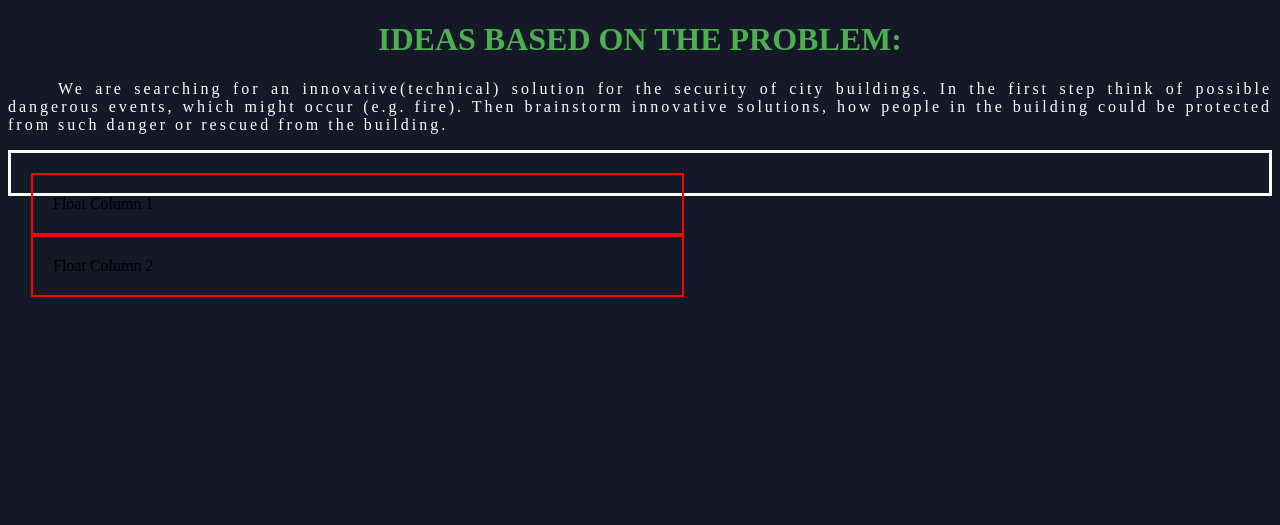
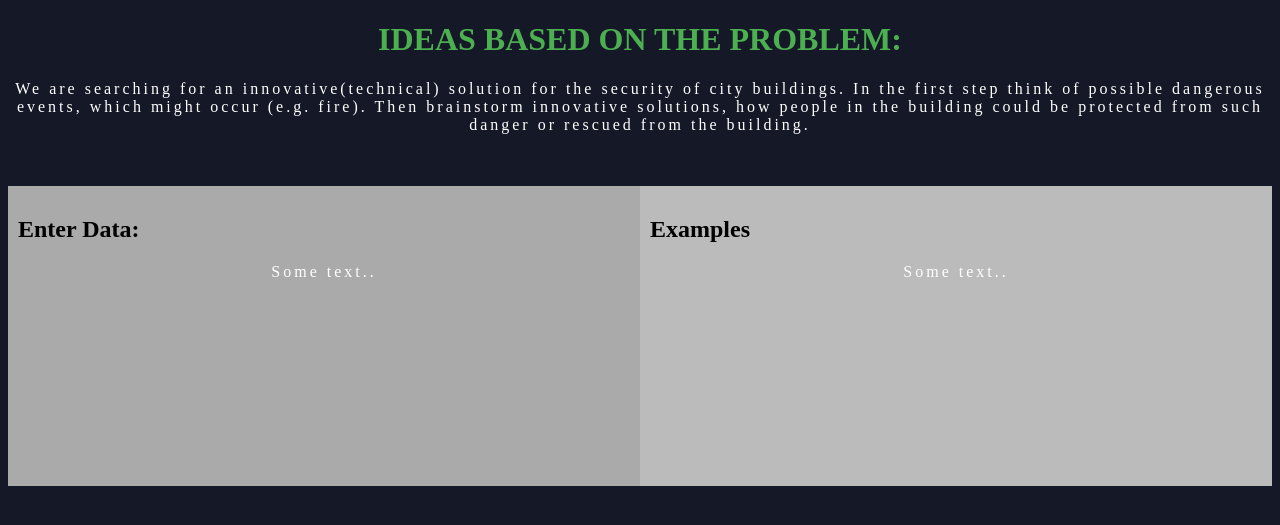
Before and after one commit to teiadom/ideasubmission, a Flask app: page / in a window 1280 px wide. Shown: the top 525 px of the page. Run offline with Flask 2, Linux system fonts and the light colour scheme.

Commit message:
changed html

```diff
--- a/flask_qa/templates/home1.html
+++ b/flask_qa/templates/home1.html
@@ -4,10 +4,28 @@
     <title>Ideas</title>
 <meta name="viewport" content="width=device-width, initial-scale=1">
 <style>
+* {
+  box-sizing: border-box;
+}
+
+/* Create two equal columns that floats next to each other */
+.column {
+  float: left;
+  width: 50%;
+  padding: 10px;
+  height: 300px; /* Should be removed. Only for demonstration */
+}
+
+/* Clear floats after the columns */
+.row:after {
+  content: "";
+  display: table;
+  clear: both;
+}
 
 /* Responsive layout - makes the two columns stack on top of each other instead of next to each other */
 @media screen and (max-width: 600px) {
-  .float-container {
+  .column {
     width: 100%;
   }
 }
@@ -28,45 +46,33 @@ h1 {
 }
 
 p {
-  text-indent: 50px;
-  text-align: justify;
+  text-indent: 0px;
+  text-align: center;
   letter-spacing: 3px;
   color:white;
 }
 
-.float-container {
-    border: 3px solid #fff;
-    padding: 20px;
-}
-
-.float-child {
-    width: 50%;
-    float: left;
-    padding: 20px;
-    border: 2px solid red;
-}
-
 </style>
 </head>
-<body>
+
 <div id="instruction">
   <h1>Ideas Based on the Problem:</h1>
   <p>We are searching for an innovative(technical) solution for the security of city buildings.
-            In the first step think of possible dangerous events, which might occur (e.g. fire).
+      In the first step think of possible dangerous events, which might occur (e.g. fire).
             Then brainstorm innovative solutions, how people in the building could be protected from such danger or
             rescued from the building.</p>
 </div>
-
-<div class="float-container">
-
-  <div class="float-child">
-    <div class="green">Float Column 1</div>
+<br>
+<br>
+<div class="row">
+  <div class="column" style="background-color:#aaa;">
+    <h2>Enter Data:</h2>
+    <p>Some text..</p>
   </div>
-
-  <div class="float-child">
-    <div class="blue">Float Column 2</div>
+  <div class="column" style="background-color:#bbb;">
+    <h2>Examples</h2>
+    <p>Some text..</p>
   </div>
-
 </div>
 
 </body>
```
